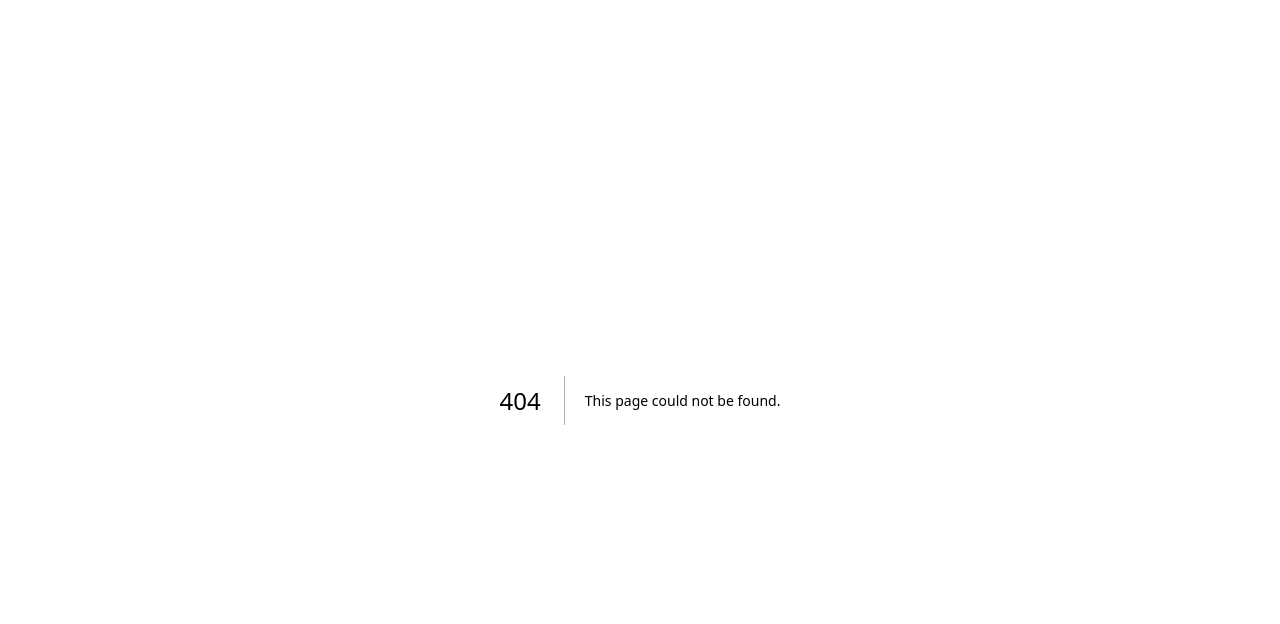
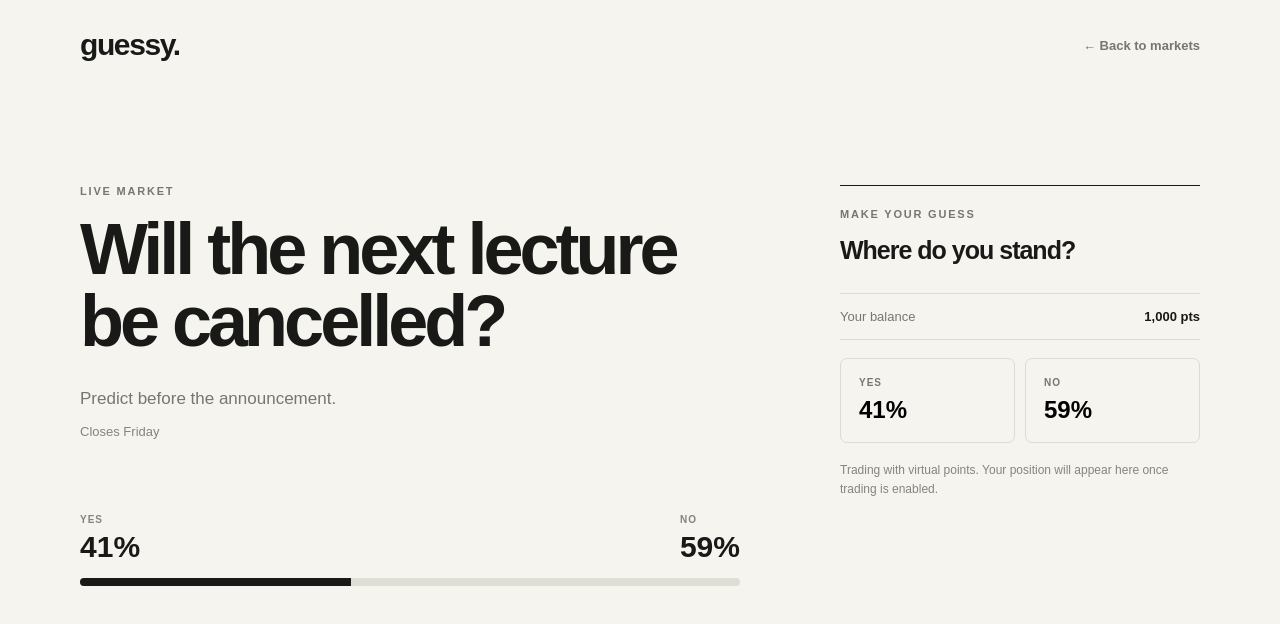
Before and after one commit to Viinuthaa/guessy, a Next.js app: page /market/lecture-cancelled in a window 1280 px wide. Before the commit this address had no page. Shown: the top 624 px of the page. Built offline with nearby package versions, Linux system fonts and the light colour scheme.

Commit message:
market detail experience

```diff
--- a/app/globals.css
+++ b/app/globals.css
@@ -265,6 +265,11 @@
   gap: 30px;
   align-items: center;
   border-bottom: 1px solid #dcdad2;
+  transition: background 0.2s ease;
+}
+
+.market-card:hover {
+  background: #efeee8;
 }
 
 .market-question {
@@ -301,7 +306,8 @@
   min-width: 55px;
 }
 
-.odds span {
+.odds span,
+.probability-row span {
   display: block;
   margin-bottom: 5px;
   color: #85847d;
@@ -331,6 +337,172 @@
   font-size: 13px;
 }
 
+.detail-page {
+  min-height: 100vh;
+}
+
+.detail-navbar {
+  width: min(1120px, calc(100% - 40px));
+  margin: auto;
+  padding: 28px 0;
+  display: flex;
+  align-items: center;
+  justify-content: space-between;
+}
+
+.back-link {
+  color: #77766f;
+  font-size: 13px;
+  font-weight: 600;
+}
+
+.back-link:hover {
+  color: #191918;
+}
+
+.market-detail {
+  width: min(1120px, calc(100% - 40px));
+  margin: auto;
+  padding: 95px 0;
+  display: grid;
+  grid-template-columns: minmax(0, 1fr) 360px;
+  gap: 100px;
+}
+
+.detail-main h1 {
+  max-width: 750px;
+  margin: 0;
+  font-size: clamp(44px, 6vw, 72px);
+  line-height: 1;
+  letter-spacing: -4px;
+}
+
+.detail-description {
+  max-width: 600px;
+  margin: 28px 0 12px;
+  color: #77766f;
+  font-size: 17px;
+  line-height: 1.6;
+}
+
+.detail-closing {
+  margin: 0;
+  color: #85847d;
+  font-size: 13px;
+}
+
+.probability-section {
+  max-width: 700px;
+  margin-top: 75px;
+}
+
+.probability-row {
+  display: flex;
+  justify-content: space-between;
+  margin-bottom: 14px;
+}
+
+.probability-row strong {
+  font-size: 30px;
+}
+
+.probability-bar {
+  width: 100%;
+  height: 8px;
+  overflow: hidden;
+  border-radius: 4px;
+  background: #deddd6;
+}
+
+.probability-bar div {
+  height: 100%;
+  background: #191918;
+}
+
+.trade-panel {
+  align-self: start;
+  border-top: 1px solid #191918;
+  padding-top: 22px;
+}
+
+.trade-panel h2 {
+  margin: 0 0 28px;
+  font-size: 25px;
+  letter-spacing: -1px;
+}
+
+.balance {
+  display: flex;
+  justify-content: space-between;
+  padding: 15px 0;
+  border-top: 1px solid #dcdad2;
+  border-bottom: 1px solid #dcdad2;
+  color: #77766f;
+  font-size: 13px;
+}
+
+.balance strong {
+  color: #191918;
+}
+
+.trade-options {
+  display: grid;
+  grid-template-columns: 1fr 1fr;
+  gap: 10px;
+  margin-top: 18px;
+}
+
+.trade-option {
+  padding: 18px;
+  border: 1px solid #dcdad2;
+  border-radius: 7px;
+  background: transparent;
+  text-align: left;
+}
+
+.trade-option:hover {
+  border-color: #191918;
+}
+
+.trade-option span {
+  display: block;
+  margin-bottom: 8px;
+  color: #77766f;
+  font-size: 10px;
+  font-weight: 700;
+  letter-spacing: 1px;
+}
+
+.trade-option strong {
+  font-size: 24px;
+}
+
+.trade-note {
+  margin: 18px 0 0;
+  color: #85847d;
+  font-size: 12px;
+  line-height: 1.6;
+}
+
+.not-found {
+  width: min(1120px, calc(100% - 40px));
+  margin: auto;
+  padding: 120px 0;
+}
+
+.not-found h1 {
+  margin: 0;
+  font-size: 48px;
+  letter-spacing: -2px;
+}
+
+@media (max-width: 850px) {
+  .market-detail {
+    grid-template-columns: 1fr;
+    gap: 70px;
+  }
+}
+
 @media (max-width: 750px) {
   .navbar nav {
     gap: 18px;
@@ -352,7 +524,8 @@
 }
 
 @media (max-width: 650px) {
-  .navbar {
+  .navbar,
+  .detail-navbar {
     align-items: flex-start;
   }
 
@@ -379,4 +552,12 @@
   .odds {
     gap: 28px;
   }
+
+  .market-detail {
+    padding: 65px 0;
+  }
+
+  .detail-main h1 {
+    letter-spacing: -3px;
+  }
 }
--- /dev/null
+++ b/app/market/[id]/page.tsx
@@ -0,0 +1,127 @@
+"use client"
+
+import Link from "next/link"
+import { useParams } from "next/navigation"
+
+const markets = [
+  {
+    id: "rain-tomorrow",
+    question: "Will it rain tomorrow?",
+    description: "A simple weather prediction.",
+    closes: "Tomorrow",
+    yes: 64,
+    no: 36,
+  },
+  {
+    id: "roommate-dishes",
+    question: "Will my roommate do the dishes?",
+    description: "The eternal roommate question.",
+    closes: "Today",
+    yes: 28,
+    no: 72,
+  },
+  {
+    id: "lecture-cancelled",
+    question: "Will the next lecture be cancelled?",
+    description: "Predict before the announcement.",
+    closes: "Friday",
+    yes: 41,
+    no: 59,
+  },
+]
+
+export default function MarketPage() {
+  const params = useParams()
+  const market = markets.find((item) => item.id === params.id)
+
+  if (!market) {
+    return (
+      <main className="detail-page">
+        <Link className="back-link" href="/">
+          ← Back to markets
+        </Link>
+
+        <div className="not-found">
+          <p className="eyebrow">MARKET NOT FOUND</p>
+          <h1>This market doesn't exist.</h1>
+        </div>
+      </main>
+    )
+  }
+
+  return (
+    <main className="detail-page">
+      <header className="detail-navbar">
+        <Link className="logo" href="/">
+          guessy.
+        </Link>
+
+        <Link className="back-link" href="/">
+          ← Back to markets
+        </Link>
+      </header>
+
+      <section className="market-detail">
+        <div className="detail-main">
+          <p className="eyebrow">LIVE MARKET</p>
+
+          <h1>{market.question}</h1>
+
+          <p className="detail-description">
+            {market.description}
+          </p>
+
+          <p className="detail-closing">
+            Closes {market.closes}
+          </p>
+
+          <div className="probability-section">
+            <div className="probability-row">
+              <div>
+                <span>YES</span>
+                <strong>{market.yes}%</strong>
+              </div>
+
+              <div>
+                <span>NO</span>
+                <strong>{market.no}%</strong>
+              </div>
+            </div>
+
+            <div className="probability-bar">
+              <div style={{ width: `${market.yes}%` }} />
+            </div>
+          </div>
+        </div>
+
+        <aside className="trade-panel">
+          <p className="eyebrow">MAKE YOUR GUESS</p>
+
+          <h2>Where do you stand?</h2>
+
+          <div className="balance">
+            <span>Your balance</span>
+            <strong>1,000 pts</strong>
+          </div>
+
+          <div className="trade-options">
+            <button className="trade-option">
+              <span>YES</span>
+              <strong>{market.yes}%</strong>
+            </button>
+
+            <button className="trade-option">
+              <span>NO</span>
+              <strong>{market.no}%</strong>
+            </button>
+          </div>
+
+          <p className="trade-note">
+            Trading with virtual points. Your position will
+            appear here once trading is enabled.
+          </p>
+        </aside>
+      </section>
+    </main>
+  )
+}
```
Also changed, not shown: app/page.tsx (+36 -10 lines).
